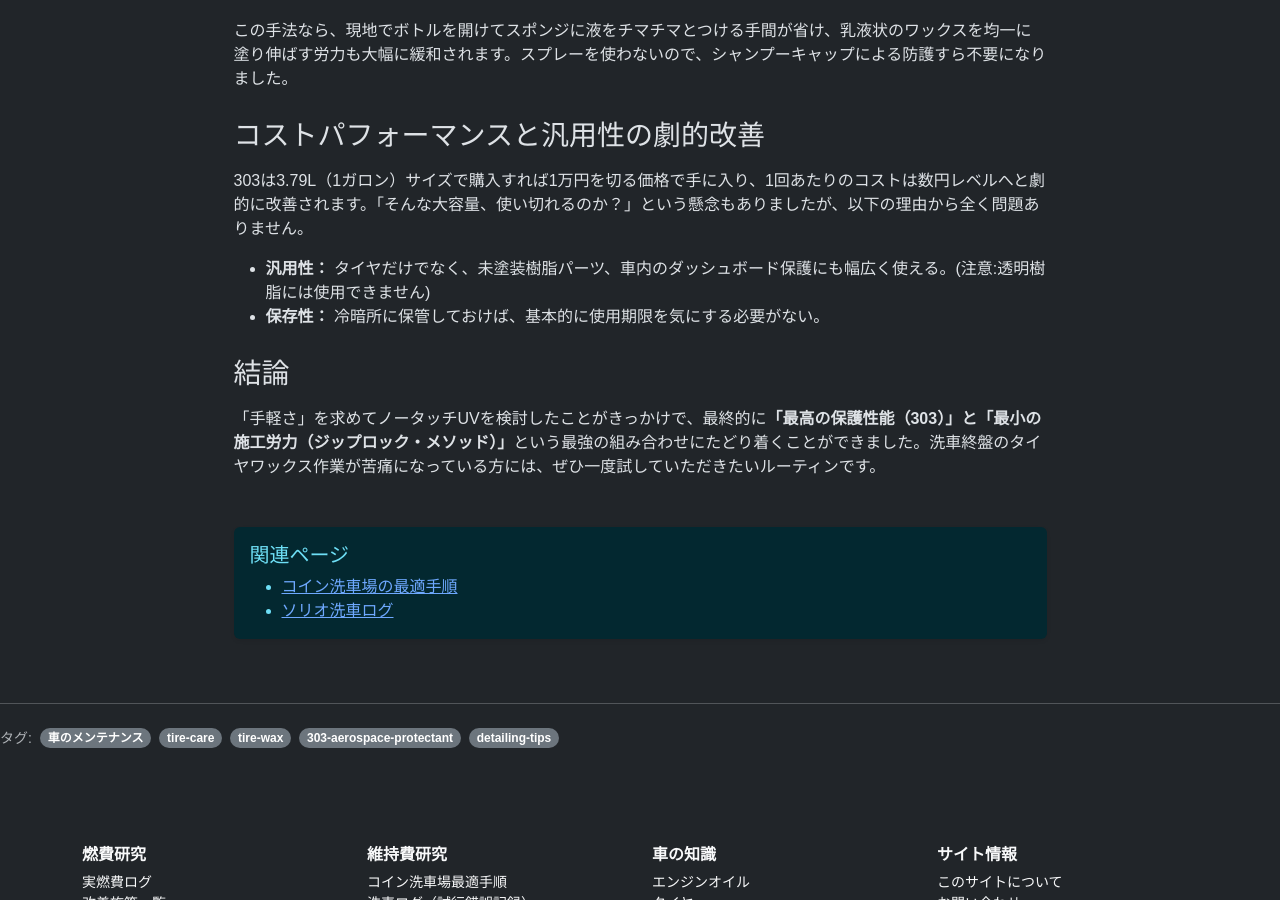
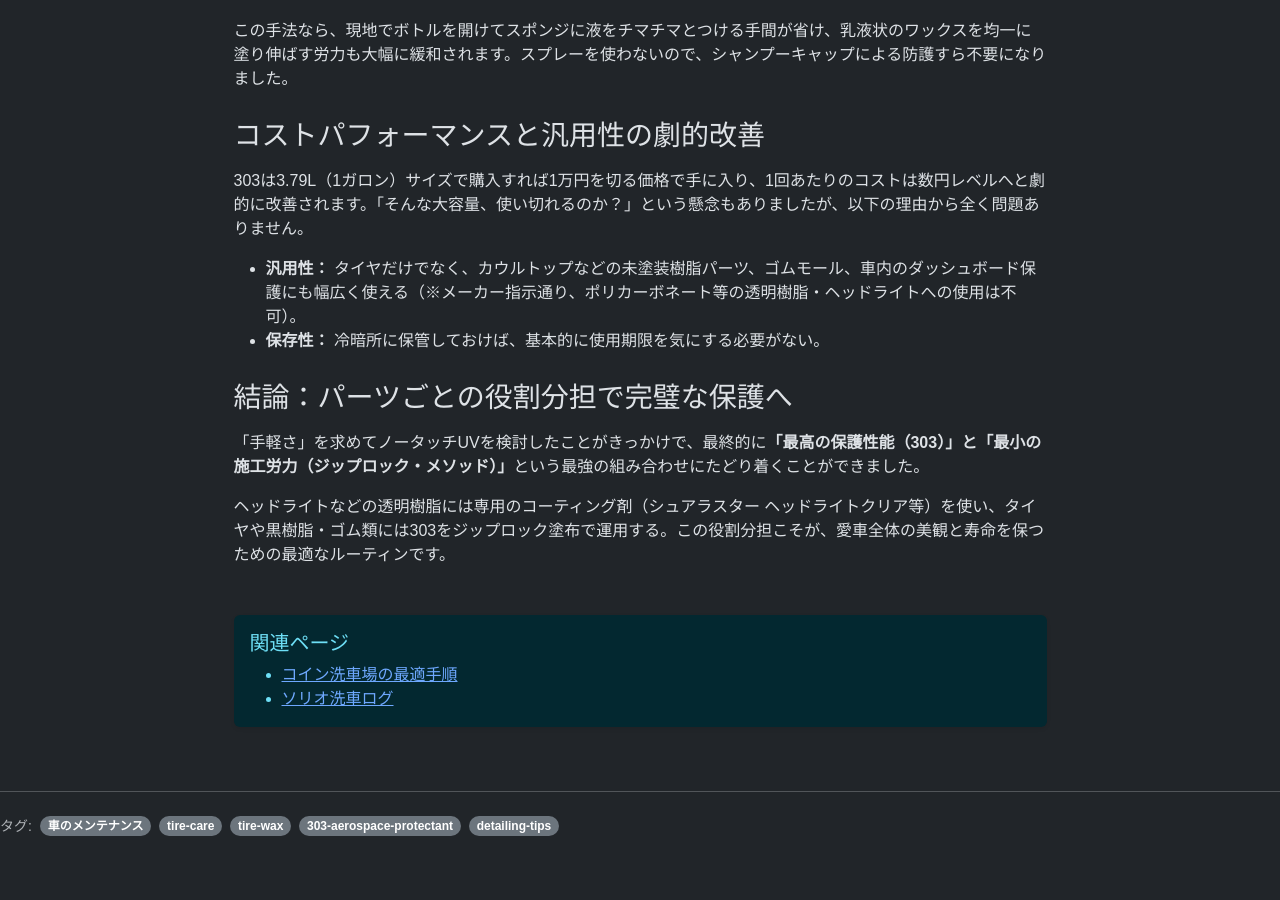
Before and after one commit to funyapar-org/fuel-lab, a Jekyll site: the page built from _knowledge/tire-care-optimization.md, in a window 1280 px wide and 900 px high, scrolled down 1506 px. Built offline with Jekyll 4.4.1, drawn with Linux system fonts in a browser that asks for light colours.

Commit message:
tire-care-optimization.md を更新

```diff
--- a/_knowledge/tire-care-optimization.md
+++ b/_knowledge/tire-care-optimization.md
@@ -65,12 +65,13 @@
             <h3 class="mb-3">コストパフォーマンスと汎用性の劇的改善</h3>
             <p>303は3.79L（1ガロン）サイズで購入すれば1万円を切る価格で手に入り、1回あたりのコストは数円レベルへと劇的に改善されます。「そんな大容量、使い切れるのか？」という懸念もありましたが、以下の理由から全く問題ありません。</p>
             <ul>
-                <li><strong>汎用性：</strong> タイヤだけでなく、未塗装樹脂パーツ、車内のダッシュボード保護にも幅広く使える。(注意:透明樹脂には使用できません)</li>
+                <li><strong>汎用性：</strong> タイヤだけでなく、カウルトップなどの未塗装樹脂パーツ、ゴムモール、車内のダッシュボード保護にも幅広く使える（※メーカー指示通り、ポリカーボネート等の透明樹脂・ヘッドライトへの使用は不可）。</li>
                 <li><strong>保存性：</strong> 冷暗所に保管しておけば、基本的に使用期限を気にする必要がない。</li>
             </ul>
 
-            <h3 class="mb-3">結論</h3>
-            <p>「手軽さ」を求めてノータッチUVを検討したことがきっかけで、最終的に<strong>「最高の保護性能（303）」と「最小の施工労力（ジップロック・メソッド）」</strong>という最強の組み合わせにたどり着くことができました。洗車終盤のタイヤワックス作業が苦痛になっている方には、ぜひ一度試していただきたいルーティンです。</p>
+            <h3 class="mb-3">結論：パーツごとの役割分担で完璧な保護へ</h3>
+            <p>「手軽さ」を求めてノータッチUVを検討したことがきっかけで、最終的に<strong>「最高の保護性能（303）」と「最小の施工労力（ジップロック・メソッド）」</strong>という最強の組み合わせにたどり着くことができました。</p>
+            <p>ヘッドライトなどの透明樹脂には専用のコーティング剤（シュアラスター ヘッドライトクリア等）を使い、タイヤや黒樹脂・ゴム類には303をジップロック塗布で運用する。この役割分担こそが、愛車全体の美観と寿命を保つための最適なルーティンです。</p>
 
             <div class="alert alert-info mt-5 border-0 shadow-sm">
                 <h5 class="alert-heading">関連ページ</h5>
```
